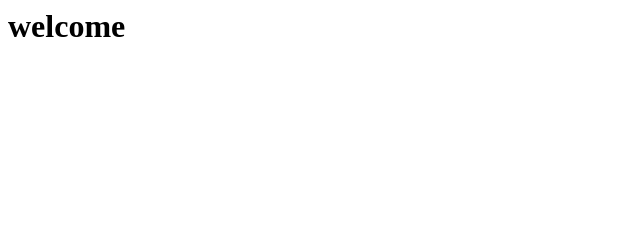
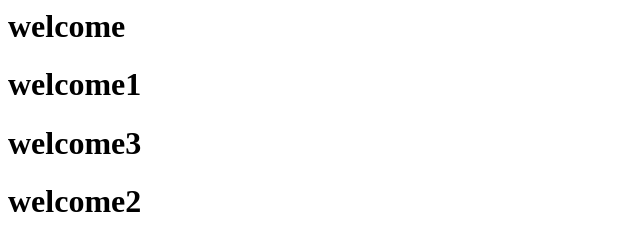
Before and after one commit to Rupalii230/demo3, a plain HTML site: page index.html in a window 1280 px wide. Shown: the whole page, without its empty margins (0-640 px from the left). Drawn offline with Linux system fonts and the light colour scheme.

Commit message:
second commit

```diff
--- a/index.html
+++ b/index.html
@@ -1,5 +1,8 @@
 <html>
     <body>
         <h1>welcome</h1>
+        <h1>welcome1</h1>
+        <h1>welcome3</h1>
+        <h1>welcome2</h1>
     </body>
 </html>
```
